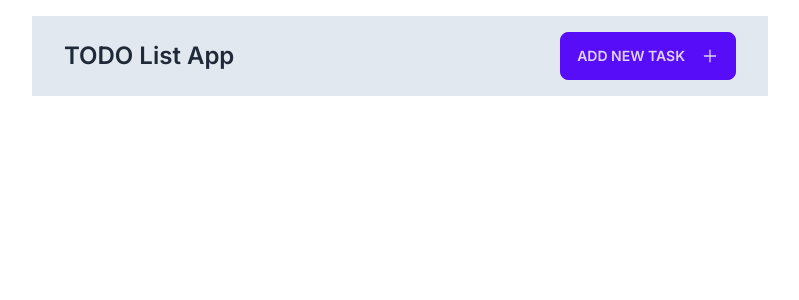
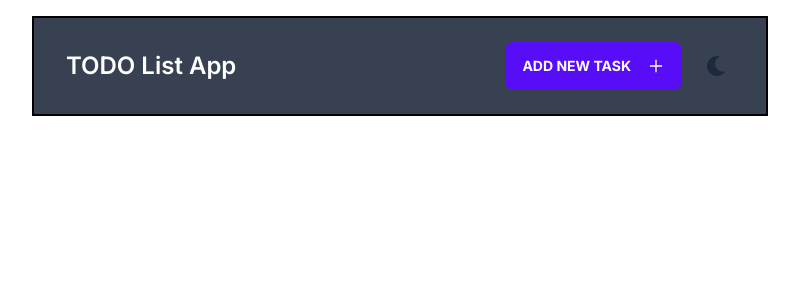
Before and after one commit to sanazniamati/simple-todo-app, a Next.js app: page / in a window 1280 px wide. Shown: the top 300 px of the page, without its empty margins (240-1039 px from the left). Built offline with nearby package versions, Linux system fonts and the light colour scheme; no server answers; the database is empty.

Commit message:
add dark/mode

```diff
--- a/app/layout.tsx
+++ b/app/layout.tsx
@@ -1,8 +1,10 @@
 import "./globals.css";
 import type { Metadata } from "next";
 import { Inter } from "next/font/google";
+
 // component
 import Navbar from "../components/Navbar";
+import Providers from "./providers";
 
 const inter = Inter({ subsets: ["latin"] });
 
@@ -19,10 +21,12 @@ export default function RootLayout({
   return (
     <html lang="en">
       <body className={inter.className}>
-        <div className=" max-w-3xl mx-auto p-4 ">
-          <Navbar />
-          <div className="mt-8">{children}</div>
-        </div>
+        <Providers>
+          <div className=" max-w-3xl mx-auto p-4 ">
+            <Navbar />
+            <div className="mt-4">{children}</div>
+          </div>
+        </Providers>
       </body>
     </html>
   );
--- /dev/null
+++ b/app/providers.jsx
@@ -0,0 +1,9 @@
+"use client";
+
+import { ThemeProvider } from "next-themes";
+
+function providers({ children }) {
+  return <ThemeProvider attribute="class">{children}</ThemeProvider>;
+}
+
+export default providers;
--- a/components/AddTask.tsx
+++ b/components/AddTask.tsx
@@ -5,7 +5,10 @@ import { AiOutlinePlus } from "react-icons/ai";
 function AddTask() {
   return (
     <div>
-      <Link href={"/addTask"} className="btn btn-primary w-full">
+      <Link
+        href={"/addTask"}
+        className="btn btn-primary font-bold text-white w-full"
+      >
         ADD New Task
         <AiOutlinePlus className="ml-2" size={18} />
       </Link>
--- a/components/Navbar.jsx
+++ b/components/Navbar.jsx
@@ -1,14 +1,18 @@
 import React from "react";
 import AddTask from "./AddTask";
 import Link from "next/link";
+import ThemeButton from "./ThemeButton";
 
-function Navbar(props) {
+function Navbar() {
   return (
-    <div className=" flex justify-between items-center px-8 py-4 bg-slate-200 ">
+    <div className=" flex justify-between items-center px-8 py-6 border-2 border-black text-white bg-gray-700 ">
       <Link href={"/"} className=" text-2xl font-semibold">
         TODO List App
       </Link>
-      <AddTask />
+      <div className="flex justify-center items-center gap-4">
+        <AddTask />
+        <ThemeButton />
+      </div>
     </div>
   );
 }
--- /dev/null
+++ b/components/ThemeButton.jsx
@@ -0,0 +1,34 @@
+"use client";
+
+import { useEffect, useState } from "react";
+import { useTheme } from "next-themes";
+
+import { FaSun, FaMoon } from "react-icons/fa";
+
+const ThemeButton = () => {
+  const { resolvedTheme, setTheme } = useTheme();
+
+  const [mounted, setMounted] = useState(false);
+  useEffect(() => setMounted(true), []);
+
+  if (!mounted) {
+    return null;
+  }
+
+  return (
+    <button
+      aria-label="Toggle Dark Mode"
+      type="button"
+      className="flex items-center justify-center rounded-lg p-2 transition-colors hover:bg-zinc-100 dark:hover:bg-zinc-700"
+      onClick={() => setTheme(resolvedTheme === "dark" ? "light" : "dark")}
+    >
+      {resolvedTheme === "dark" ? (
+        <FaSun className="h-5 w-5 text-orange-300" />
+      ) : (
+        <FaMoon className="h-5 w-5 text-slate-800" />
+      )}
+    </button>
+  );
+};
+
+export default ThemeButton;
--- a/package.json
+++ b/package.json
@@ -18,6 +18,8 @@
     "eslint-config-next": "13.4.12",
     "mongoose": "^7.4.1",
     "next": "13.4.12",
+    "next-theme": "^0.1.5",
+    "next-themes": "^0.2.1",
     "postcss": "8.4.27",
     "react": "18.2.0",
     "react-dom": "18.2.0",
--- a/tailwind.config.js
+++ b/tailwind.config.js
@@ -5,6 +5,7 @@ module.exports = {
     "./components/**/*.{js,ts,jsx,tsx,mdx}",
     "./app/**/*.{js,ts,jsx,tsx,mdx}",
   ],
+  darkMode: "class",
   theme: {
     extend: {
       backgroundImage: {
```
Also changed, not shown: 1 other file (tests, documents, lock files or other folders).
